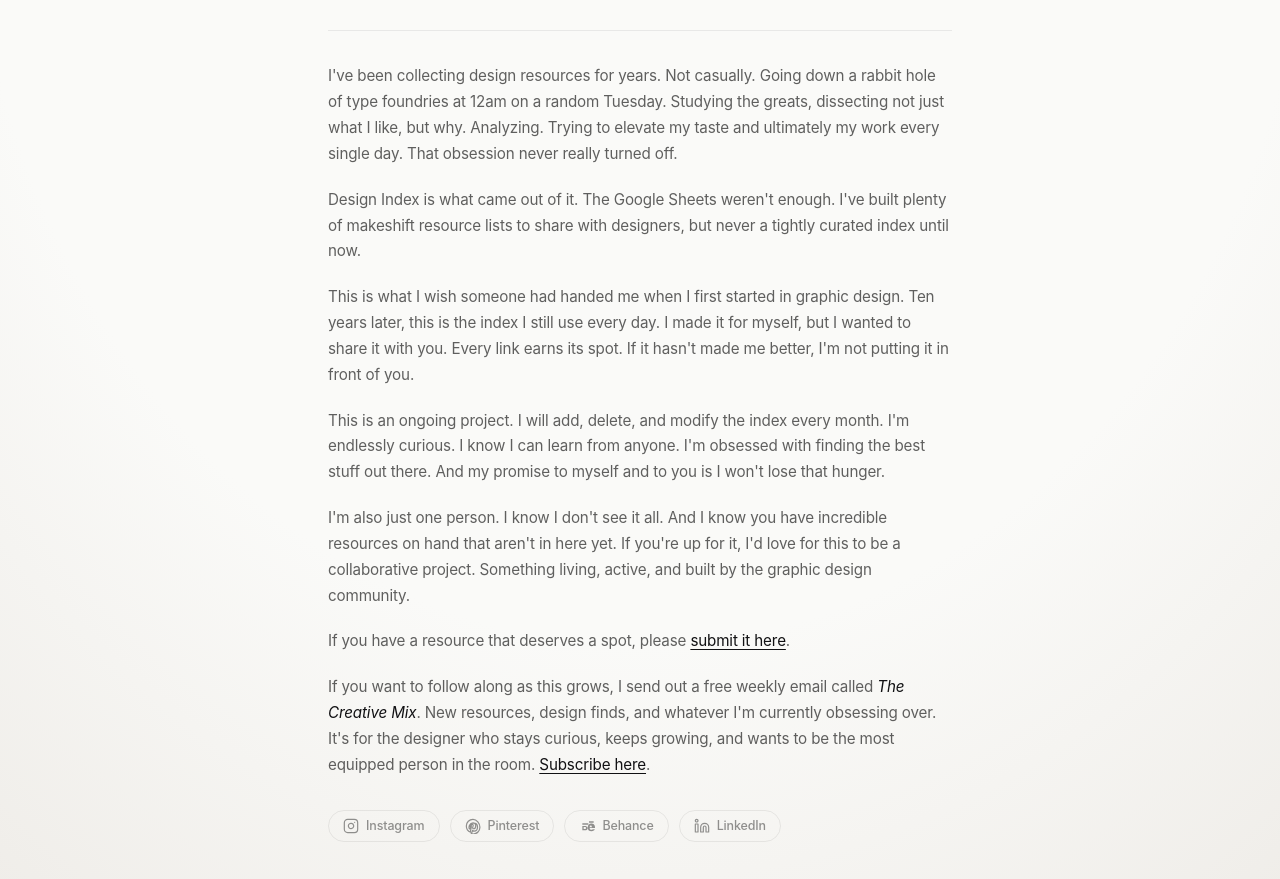
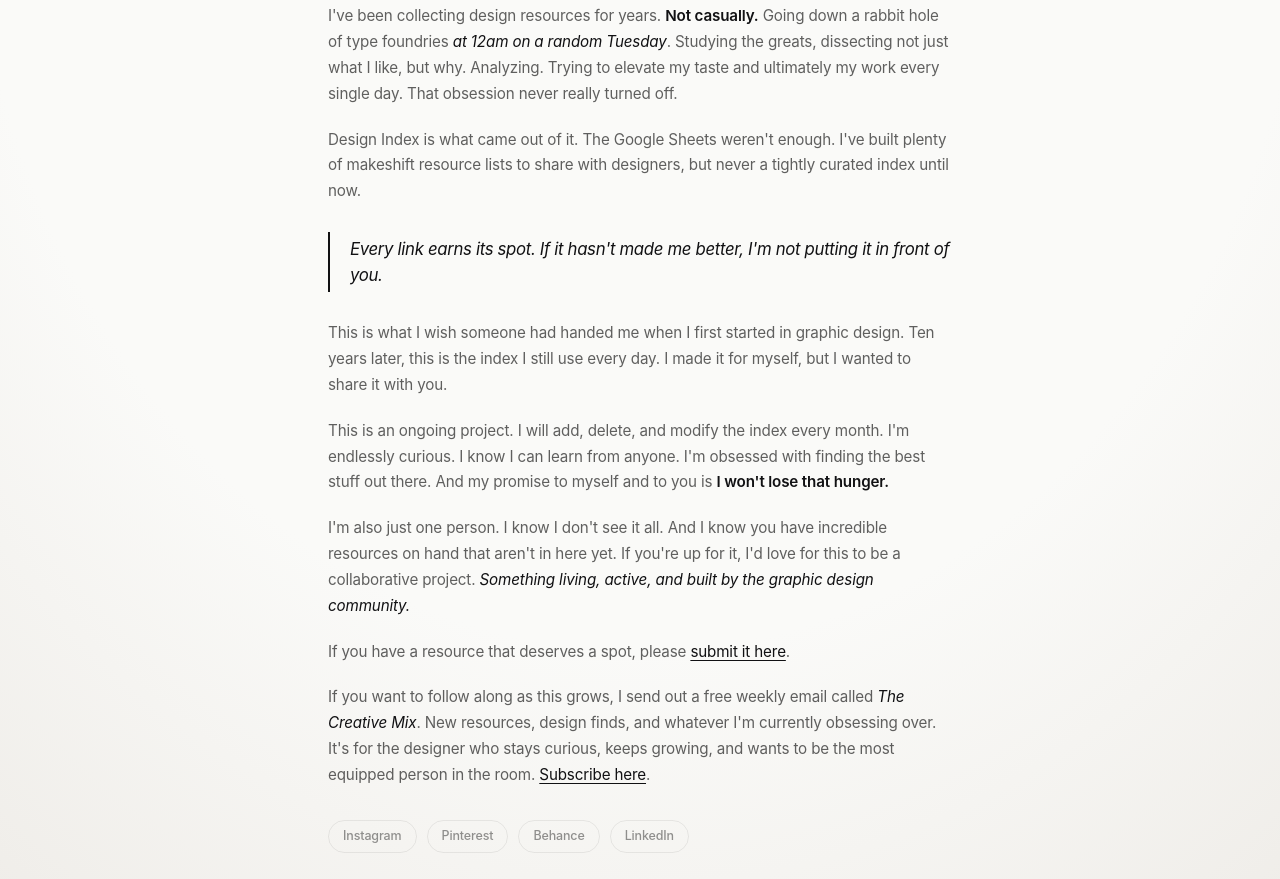
Before and after one commit to matthewpahl/designindex, a plain HTML site: page about.html in a window 1280 px wide. Shown: the part 324-1203 px from the top of the page. Drawn offline with nearby package versions, Linux system fonts and the light colour scheme; a script that the page names is missing.

Commit message:
refactor: update about page styling, simplify social links, and streamline newsletter copy

```diff
--- a/about.html
+++ b/about.html
@@ -171,6 +171,17 @@
     }
     .about-body p:last-child { margin-bottom: 0; }
     .about-body em { color: var(--text); font-style: italic; }
+    .about-body strong { color: var(--text); font-weight: 600; }
+    .about-pullquote {
+      border-left: 2px solid var(--text);
+      padding: 4px 0 4px 20px;
+      margin: 28px 0;
+      font-size: 1.05rem;
+      font-style: italic;
+      color: var(--text);
+      line-height: 1.55;
+      letter-spacing: -0.02em;
+    }
     .about-social {
       display: flex; flex-wrap: wrap; gap: 10px; margin-top: 32px; margin-bottom: 32px;
     }
@@ -252,24 +263,25 @@
   <div class="about-wrap">
     <div class="about-eyebrow">About</div>
     <div class="about-heading">
-      <span class="serif">The index I built for myself.</span><br>
+      <span class="serif">Built for myself.</span><br>
       <span class="bold">Now it's yours.</span>
     </div>
     <div class="about-body">
       <p>
-        I've been collecting design resources for years. Not casually. Going down a rabbit hole of type foundries at 12am on a random Tuesday. Studying the greats, dissecting not just what I like, but why. Analyzing. Trying to elevate my taste and ultimately my work every single day. That obsession never really turned off.
+        I've been collecting design resources for years. <strong>Not casually.</strong> Going down a rabbit hole of type foundries <em>at 12am on a random Tuesday</em>. Studying the greats, dissecting not just what I like, but why. Analyzing. Trying to elevate my taste and ultimately my work every single day. That obsession never really turned off.
       </p>
       <p>
         Design Index is what came out of it. The Google Sheets weren't enough. I've built plenty of makeshift resource lists to share with designers, but never a tightly curated index until now.
       </p>
+      <blockquote class="about-pullquote">Every link earns its spot. If it hasn't made me better, I'm not putting it in front of you.</blockquote>
       <p>
-        This is what I wish someone had handed me when I first started in graphic design. Ten years later, this is the index I still use every day. I made it for myself, but I wanted to share it with you. Every link earns its spot. If it hasn't made me better, I'm not putting it in front of you.
+        This is what I wish someone had handed me when I first started in graphic design. Ten years later, this is the index I still use every day. I made it for myself, but I wanted to share it with you.
       </p>
       <p>
-        This is an ongoing project. I will add, delete, and modify the index every month. I'm endlessly curious. I know I can learn from anyone. I'm obsessed with finding the best stuff out there. And my promise to myself and to you is I won't lose that hunger.
+        This is an ongoing project. I will add, delete, and modify the index every month. I'm endlessly curious. I know I can learn from anyone. I'm obsessed with finding the best stuff out there. And my promise to myself and to you is <strong>I won't lose that hunger.</strong>
       </p>
       <p>
-        I'm also just one person. I know I don't see it all. And I know you have incredible resources on hand that aren't in here yet. If you're up for it, I'd love for this to be a collaborative project. Something living, active, and built by the graphic design community.
+        I'm also just one person. I know I don't see it all. And I know you have incredible resources on hand that aren't in here yet. If you're up for it, I'd love for this to be a collaborative project. <em>Something living, active, and built by the graphic design community.</em>
       </p>
       <p>
         If you have a resource that deserves a spot, please <a href="#tally-open=vG0xKl&tally-emoji-text=👋&tally-emoji-animation=wave" style="color:var(--text);text-decoration:underline;text-underline-offset:3px;">submit it here</a>.
@@ -278,22 +290,10 @@
         If you want to follow along as this grows, I send out a free weekly email called <em>The Creative Mix</em>. New resources, design finds, and whatever I'm currently obsessing over. It's for the designer who stays curious, keeps growing, and wants to be the most equipped person in the room. <a href="/newsletter.html" style="color:var(--text);text-decoration:underline;text-underline-offset:3px;">Subscribe here</a>.
       </p>
       <div class="about-social">
-        <a href="https://www.instagram.com/matthewcrtv/" target="_blank" rel="noopener" class="social-link">
-          <svg width="16" height="16" viewBox="0 0 24 24" fill="none" stroke="currentColor" stroke-width="1.8" stroke-linecap="round" stroke-linejoin="round"><rect x="2" y="2" width="20" height="20" rx="5" ry="5"/><path d="M16 11.37A4 4 0 1 1 12.63 8 4 4 0 0 1 16 11.37z"/><line x1="17.5" y1="6.5" x2="17.51" y2="6.5"/></svg>
-          Instagram
-        </a>
-        <a href="https://www.pinterest.com/matthewcrtv/" target="_blank" rel="noopener" class="social-link">
-          <svg width="16" height="16" viewBox="0 0 24 24" fill="none" stroke="currentColor" stroke-width="1.8" stroke-linecap="round" stroke-linejoin="round"><path d="M12 2C6.477 2 2 6.477 2 12c0 4.236 2.636 7.855 6.356 9.312-.088-.791-.167-2.005.035-2.868.181-.78 1.172-4.97 1.172-4.97s-.299-.598-.299-1.482c0-1.388.806-2.428 1.808-2.428.853 0 1.267.64 1.267 1.408 0 .858-.546 2.14-.828 3.33-.236.995.499 1.806 1.476 1.806 1.772 0 3.137-1.868 3.137-4.565 0-2.387-1.716-4.057-4.164-4.057-2.836 0-4.5 2.127-4.5 4.326 0 .856.33 1.775.741 2.277a.3.3 0 0 1 .069.284c-.076.312-.244.995-.277 1.134-.044.183-.145.222-.334.134C7.1 17.48 6 15.82 6 13.72c0-3.15 2.292-6.045 6.608-6.045 3.47 0 6.165 2.473 6.165 5.776 0 3.447-2.173 6.22-5.19 6.22-1.015 0-1.97-.527-2.296-1.148l-.623 2.378c-.226.869-.835 1.958-1.244 2.621.937.29 1.931.445 2.962.445 5.523 0 10-4.477 10-10S17.523 2 12 2z"/></svg>
-          Pinterest
-        </a>
-        <a href="https://www.behance.net/matthewpahl" target="_blank" rel="noopener" class="social-link">
-          <svg width="16" height="16" viewBox="0 0 24 24" fill="currentColor"><path d="M22 7h-7V5h7v2zm1.726 10c-.442 1.297-2.029 3-5.101 3-3.074 0-5.564-1.729-5.564-5.675 0-3.91 2.325-5.92 5.466-5.92 3.082 0 4.964 1.782 5.375 4.426.078.506.109 1.188.095 2.14H15.97c.13 3.211 3.483 3.312 4.588 2.029H23.726zm-7.726-3h3.427c-.123-1.979-1.141-2.589-1.685-2.589-.653 0-1.548.381-1.742 2.589zM14 8H5v2h9V8zM5 18.5h4.5c.828 0 3.5-.373 3.5-3S10.164 12 9.19 12H5v6.5zm2-5h2c1.084 0 1.5.625 1.5 1.5S10.084 16.5 9 16.5H7v-3z"/></svg>
-          Behance
-        </a>
-        <a href="https://www.linkedin.com/in/matthewpahl/" target="_blank" rel="noopener" class="social-link">
-          <svg width="16" height="16" viewBox="0 0 24 24" fill="none" stroke="currentColor" stroke-width="1.8" stroke-linecap="round" stroke-linejoin="round"><path d="M16 8a6 6 0 0 1 6 6v7h-4v-7a2 2 0 0 0-2-2 2 2 0 0 0-2 2v7h-4v-7a6 6 0 0 1 6-6z"/><rect x="2" y="9" width="4" height="12"/><circle cx="4" cy="4" r="2"/></svg>
-          LinkedIn
-        </a>
+        <a href="https://www.instagram.com/matthewcrtv/" target="_blank" rel="noopener" class="social-link">Instagram</a>
+        <a href="https://www.pinterest.com/matthewcrtv/" target="_blank" rel="noopener" class="social-link">Pinterest</a>
+        <a href="https://www.behance.net/matthewpahl" target="_blank" rel="noopener" class="social-link">Behance</a>
+        <a href="https://www.linkedin.com/in/matthewpahl/" target="_blank" rel="noopener" class="social-link">LinkedIn</a>
       </div>
       <a class="about-back" href="/">
         <svg width="12" height="12" viewBox="0 0 12 12" fill="none" stroke="currentColor" stroke-width="1.8" stroke-linecap="round" stroke-linejoin="round">
```
Also changed, not shown: newsletter.html (+0 -3 lines).
